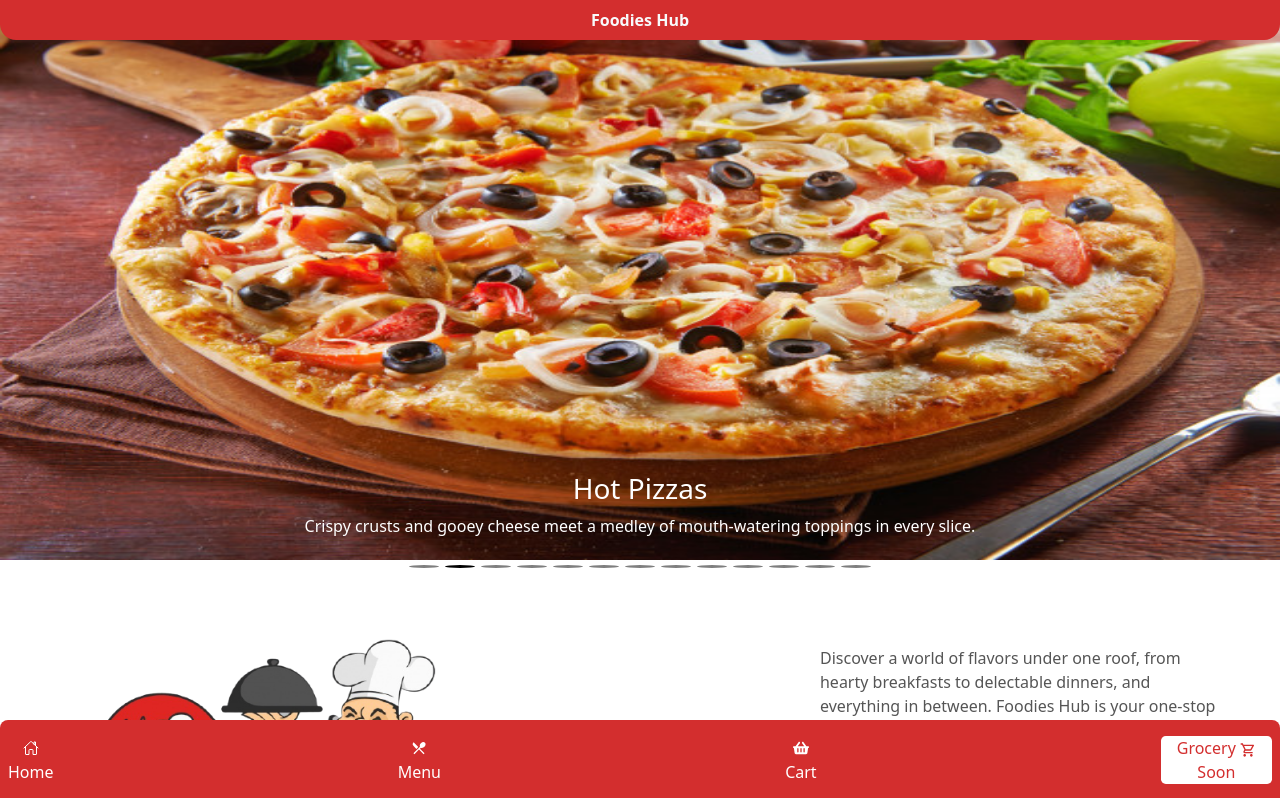
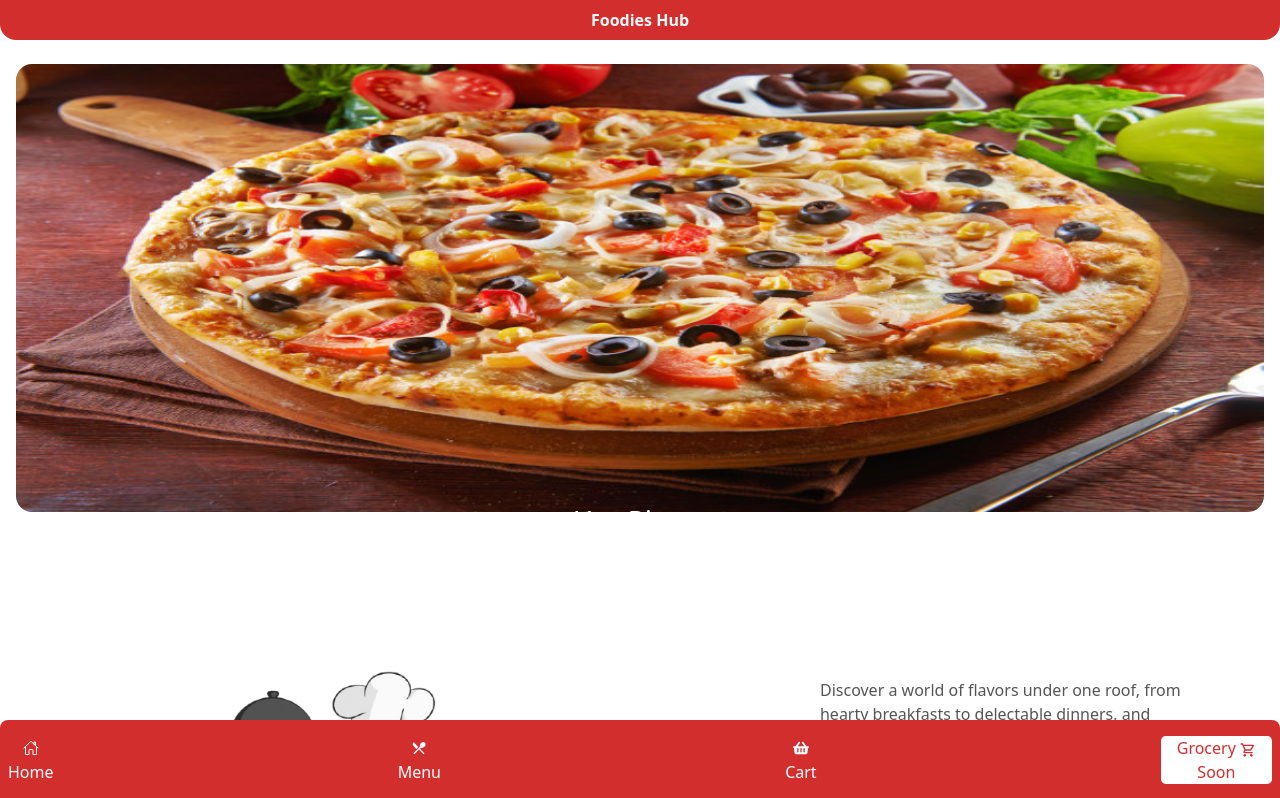
Before and after one commit to neeraj1264/Foodieshub-React-2, a React (Vite) app: page / in a window 1280 px wide. Shown: the top 798 px of the page. Built offline with nearby package versions, Linux system fonts and the light colour scheme.

Commit message:
modified file structure for proper readable

```diff
--- a/src/App.jsx
+++ b/src/App.jsx
@@ -1,14 +1,13 @@
 import './App.css'
 import { BrowserRouter, Route, Routes } from 'react-router-dom';
-import Layout from './Layout';import Banner from './components/banner/Banner';
-import Pasta from './components/Pages/Pasta/Pasta';
+import Layout from './Layout';
+import Banner from './components/banner/Banner';
 import Pizza from './components/Pages/Pizza/Pizza';
-import Burger from './components/Pages/Burger/Burger';
 import Cart from './components/shoppingCart/Cart';
-import Layout2 from './components/Layout2';
 import Address from './components/shippingAddress/Address';
 import ConfirmOrder from './components/confirm/ConfirmOrder';
 import MyCarousel from './components/banner/Banner';
+import MenuLayout from './MenuLayout';
 function App() {
 
   return (
@@ -23,7 +22,7 @@ function App() {
       <Route path="Pizza" element={<Pizza />} />
       <Route path="Burger" element={<Burger />} /> */}
       <Route path="cart" element={<Cart />} />
-      <Route path="layout2" element={<Layout2 />} />
+      <Route path="menu" element={<MenuLayout/>} />
       <Route path="MyCarousel" element={<MyCarousel />} />
     </Route>
   </Routes>   </>
--- /dev/null
+++ b/src/MenuLayout.jsx
@@ -0,0 +1,55 @@
+import React, { useEffect } from 'react';
+import Burger from './components/Pages/Burger/Burger';
+import Pasta from './components/Pages/Pasta/Pasta';
+import Category from './components/categories/Category';
+import Sandwich from './components/Pages/Sandwich';
+import Shake from './components/Pages/Shake';
+import GarlicBread from './components/Pages/GarlicBread';
+import Chinese from './components/Pages/Chinese';
+import Wrap from './components/Pages/Wrap';
+import Snacks from './components/Pages/Snacks';
+import Momos from './components/Pages/Momos';
+import Chaap from './components/Pages/Chaap';
+import Dinner from './components/Pages/Dinner';
+import Pizza from './components/Pages/Pizza/Pizza';
+import Cakes from './components/Pages/Cakes';
+import Naan from './components/Pages/Naan';
+
+
+const MenuLayout = () => {
+
+  useEffect(() => {
+    // Check if the URL contains an anchor link
+    const hash = window.location.hash;
+    if (hash) {
+      // Use the hash to find the target element
+      const targetElement = document.getElementById(hash.substring(1));
+      if (targetElement) {
+        // Scroll to the target element
+        targetElement.scrollIntoView({ behavior: 'smooth' });
+      }
+    }
+  }, []);
+
+  return (
+    <>
+    <Category/>
+   <Burger/>
+   <Sandwich/>
+   <Pizza/>
+   <Pasta/>
+   <Shake/>
+   <Cakes/>
+   <GarlicBread/>
+   <Chinese/>
+   <Wrap/>
+   <Snacks/>
+   <Momos/>
+   <Chaap/>
+   <Dinner/>
+   <Naan/>
+    </>
+  );
+};
+
+export default MenuLayout;
--- a/src/components/Layout2.jsx
+++ /dev/null
@@ -1,55 +0,0 @@
-import React, { useEffect } from 'react';
-import Burger from './Pages/Burger/Burger';
-import Pasta from './Pages/Pasta/Pasta';
-import Category from './categories/Category';
-import Sandwich from './Pages/Sandwich';
-import Shake from './Pages/Shake';
-import GarlicBread from './Pages/GarlicBread';
-import Chinese from './Pages/Chinese';
-import Wrap from './Pages/Wrap';
-import Snacks from './Pages/Snacks';
-import Momos from './Pages/Momos';
-import Chaap from './Pages/Chaap';
-import Dinner from './Pages/Dinner';
-import Pizza from './Pages/Pizza/Pizza';
-import Cakes from './Pages/Cakes';
-import Naan from './Pages/Naan';
-
-
-const Layout2 = () => {
-
-  useEffect(() => {
-    // Check if the URL contains an anchor link
-    const hash = window.location.hash;
-    if (hash) {
-      // Use the hash to find the target element
-      const targetElement = document.getElementById(hash.substring(1));
-      if (targetElement) {
-        // Scroll to the target element
-        targetElement.scrollIntoView({ behavior: 'smooth' });
-      }
-    }
-  }, []);
-
-  return (
-    <>
-    <Category/>
-    <Pizza/>
-   <Burger/>
-   <Sandwich/>
-   <Pasta/>
-   <Shake/>
-   <Cakes/>
-   <GarlicBread/>
-   <Chinese/>
-   <Wrap/>
-   <Snacks/>
-   <Momos/>
-   <Chaap/>
-   <Dinner/>
-   <Naan/>
-    </>
-  );
-};
-
-export default Layout2;
--- a/src/components/banner/Banner.css
+++ b/src/components/banner/Banner.css
@@ -13,7 +13,7 @@ bottom: -14px;
   .carousel-inner img{
       height: 35rem;
   }
-  @media (max-width: 768px) {
+  @media (max-width: 499px) {
       .carousel-inner img{
           height: 15rem;
           padding: 1rem;
@@ -21,6 +21,33 @@ bottom: -14px;
           margin-top: 3rem;
       }
   }
+  @media (min-width: 500px) {
+    .carousel-inner img{
+        height: 18rem;
+        padding: 1rem;
+        border-radius: 2rem;
+        margin-top: 3rem;
+    }
+}
+@media (min-width: 768px) {
+  .carousel-inner img{
+      height: 22rem;
+      padding: 1rem;
+      border-radius: 2rem;
+      margin-top: 3rem;
+  }
+  .carousel-indicators{
+    display: none;
+  }
+}
+@media (min-width: 891px) {
+  .carousel-inner img{
+      height: 30rem;
+      padding: 1rem;
+      border-radius: 2rem;
+      margin: 3rem 4rem 4rem 0;
+  }
+}
     .carousel-indicators button {
       background-color: transparent;
       border: 1px solid #fff;
--- a/src/components/categories/Category.jsx
+++ b/src/components/categories/Category.jsx
@@ -3,9 +3,9 @@ import './Category.css';
 import { Link } from 'react-router-dom';
 
 const categories = [
-  { id: 1,  name: 'Pizza',   image: '/img/pizza.png' },
   { id: 2,  name: 'Burger',  image: '/img/burger.png'},
   { id: 3,  name: 'Sandwich',image: '/img/cornsand.jpg'},
+  { id: 1,  name: 'Pizza',   image: '/img/pizza.png' },
   { id: 4,  name: 'Pasta',   image: '/img/pasta.png'},
   { id: 5,  name: 'Shake',   image: '/img/shakes.jpg'},
   { id: 13, name: 'Cakes',  image: '/img/cakes/choco.jpg'},
--- a/src/components/footer/Footer.jsx
+++ b/src/components/footer/Footer.jsx
@@ -33,7 +33,7 @@ function Footer() {
           <span className="icon-name">Home</span>
         </NavLink>
 
-        <NavLink to="/layout2" className="nav-link text-white i">
+        <NavLink to="/menu" className="nav-link text-white i">
           <div>
         <MdRestaurantMenu  className="icon"/>
         </div>
```
Also changed, not shown: src/components/QuantityButton.jsx (deleted, +0 -18 lines).
